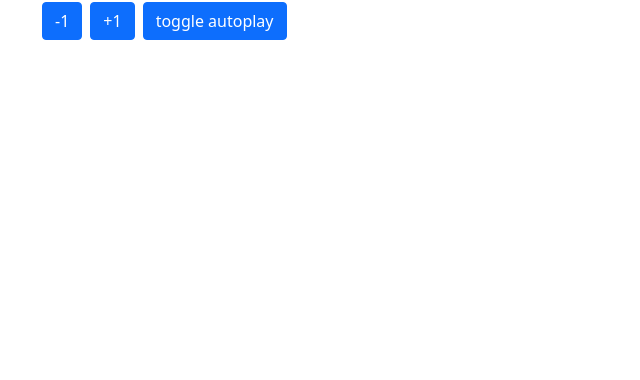
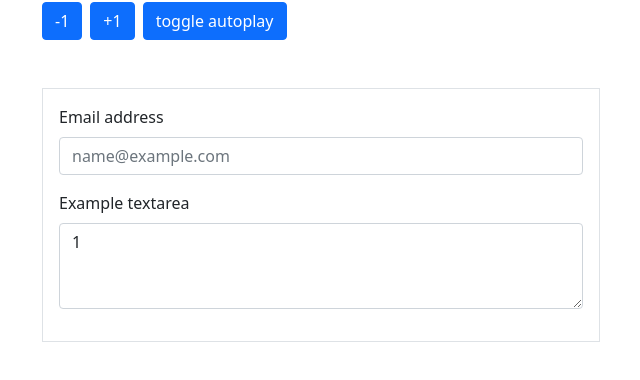
Before and after one commit to popperro-001/js-react, a React (Create React App) app in the folder section8/lesson163/: page / in a window 1280 px wide. Shown: the part 1500-1880 px from the top of the page, without its empty margins (319-959 px from the left). Before the commit the page ends 1540 px from the top, so only its background shows below. Built offline with nearby package versions, Linux system fonts and the light colour scheme.

Commit message:
Completed lesson167

```diff
--- a/section8/lesson163/src/App.js
+++ b/section8/lesson163/src/App.js
@@ -1,4 +1,4 @@
-import { useState, useEffect, useCallback, useMemo } from 'react';
+import { useState, useEffect, useCallback, useMemo, useRef } from 'react';
 import {Container, Button} from 'react-bootstrap';
 import './App.css';
 // class Slider extends Component {
@@ -128,6 +128,7 @@ const Slider = (props) => {
                         onClick={toggleAutoplay}>toggle autoplay</button>
                 </div>
             </div>
+            <Form/>
         </Container>
     )
 }
@@ -146,6 +147,30 @@ const Slide = ({getSomeImages}) => {
     )
 }
 
+const Form = () => {
+    const [text, setText] = useState('');
+
+    const myRef = useRef(1);
+
+    useEffect(() => {
+        myRef.current = text;
+    });
+
+    return (
+        <form className='w-50 border mt-5 mb-5 p-3 m-auto'>
+            <div className="mb-3">
+                <label htmlFor="exampleInputEmail1" className="form-label">Email address</label>
+                <input onChange={(e) => setText(e.target.value)} type="email" className="form-control" id="exampleInputEmail1" placeholder='name@example.com'/>
+
+            </div>
+            <div className="mb-3">
+                <label htmlFor="exampleInputTextarea1" className="form-label">Example textarea</label>
+                <textarea value={myRef.current} className="form-control" id="exampleInputTextarea1" rows="3"></textarea>
+            </div>
+        </form>
+    )
+}
+
 
 function App() {
     const  [slider, setSlider] = useState(true);
```
